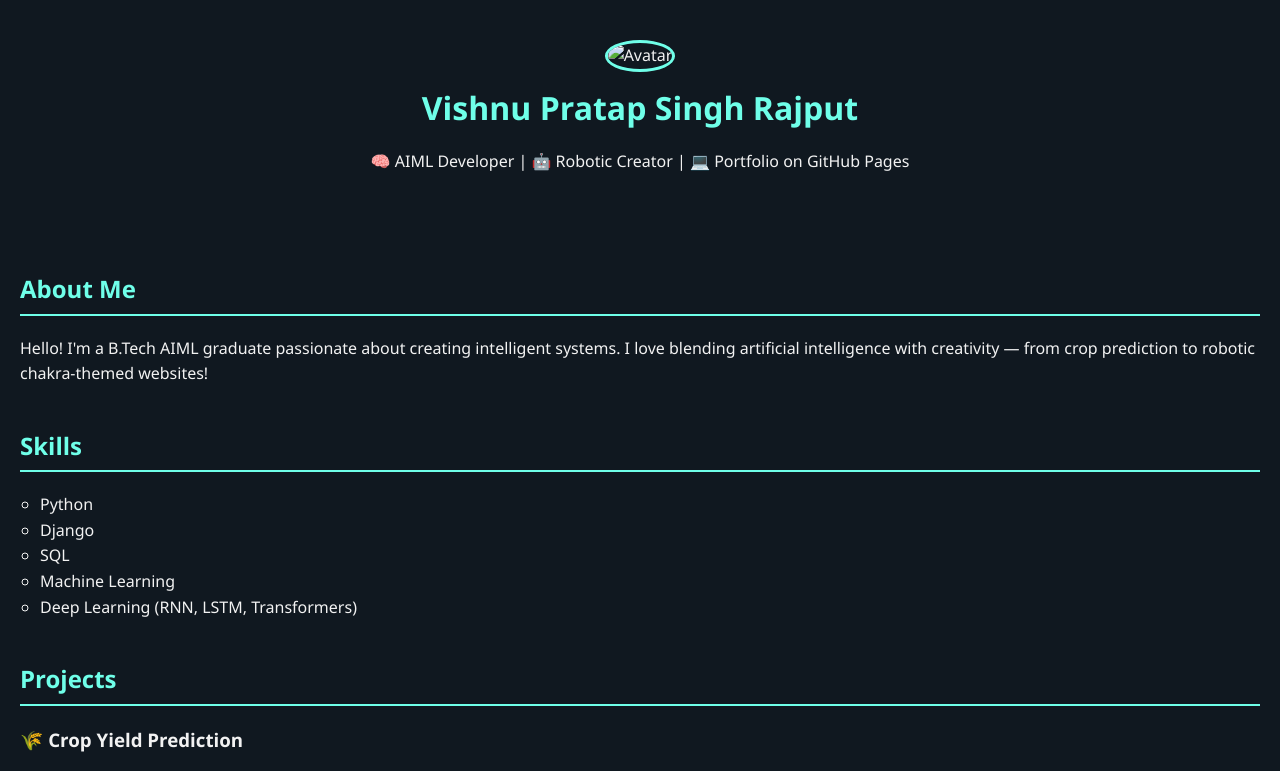
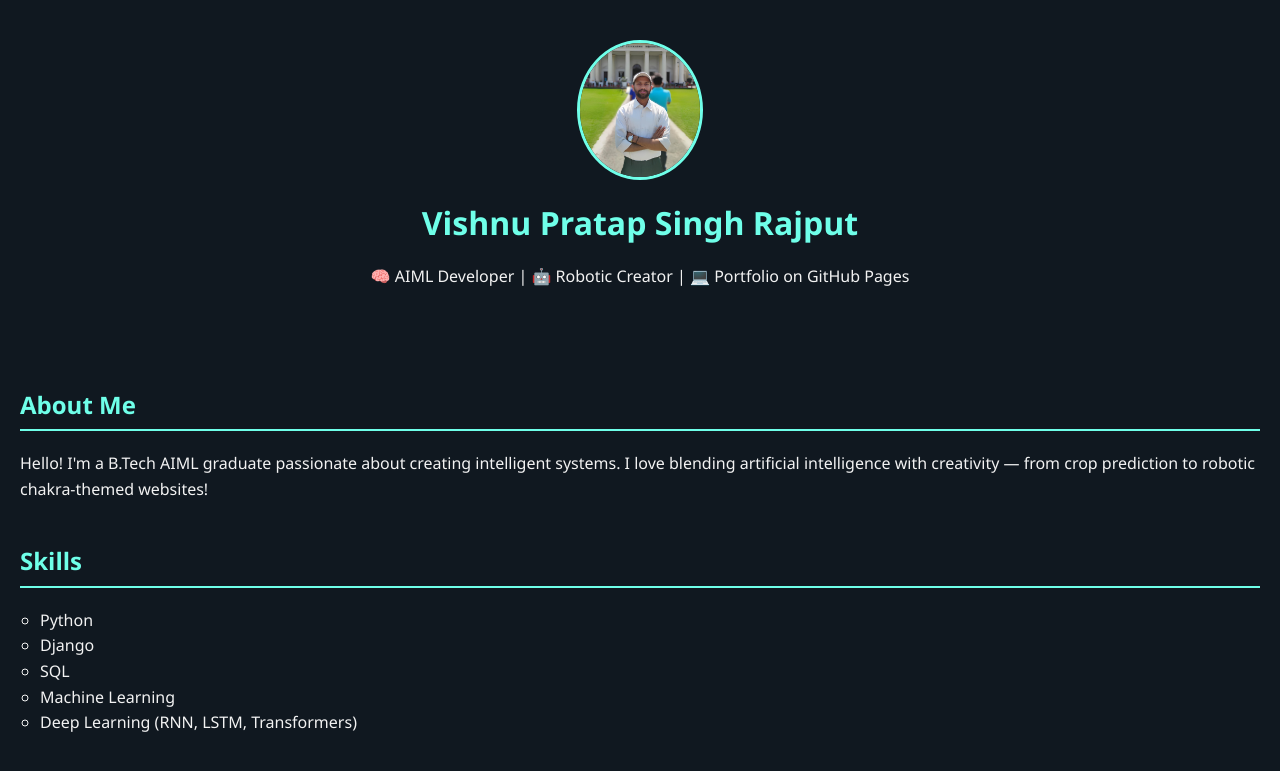
Before and after one commit to vpsrathod/vpsrathod.github.io, a plain HTML site: page index.html in a window 1280 px wide. Shown: the top 771 px of the page. Drawn offline with Linux system fonts and the light colour scheme.

Commit message:
Initial portfolio update 2

```diff
--- a/index.html
+++ b/index.html
@@ -9,7 +9,7 @@
 <body>
   <header>
     <div class="avatar">
-      <img src="images/avatar.png" alt="Avatar" />
+      <img src="images/avatar.jpg" alt="Avatar" />
     </div>
     <h1>Vishnu Pratap Singh Rajput</h1>
     <p>🧠 AIML Developer | 🤖 Robotic Creator | 💻 Portfolio on GitHub Pages</p>
```
